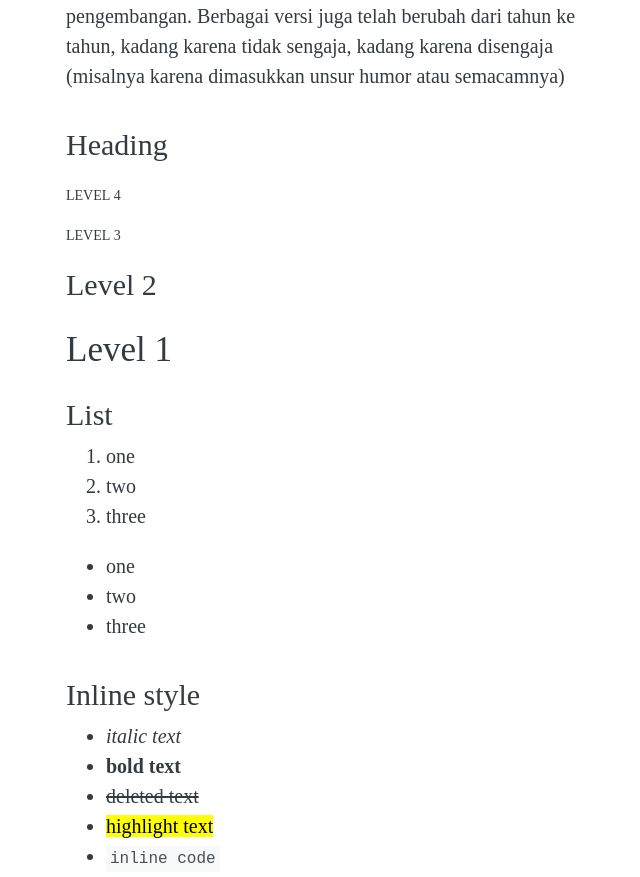
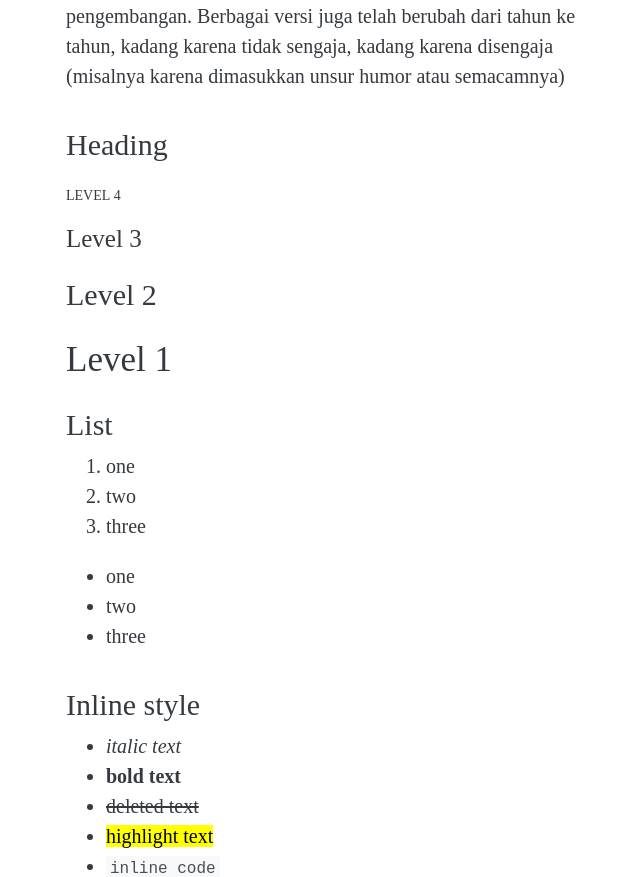
Before and after one commit to mhmdilfaj/mhmdilfaj.github.io, a Jekyll site: the page built from _posts/2022-04-21-sample-post.md, in a window 1280 px wide. Shown: the part 638-1515 px from the top of the page, without its empty margins (298-938 px from the left). Built offline with Jekyll 4.4.1, drawn with Linux system fonts in a browser that asks for light colours; some web fonts are replaced.

Commit message:
Update stylesheet.css

```diff
--- a/assets/stylesheet.css
+++ b/assets/stylesheet.css
@@ -113,7 +113,7 @@
 a:focus {
   text-decoration: underline;
   text-decoration-color: var(--link-color);
-  color: currentColor;
+  color: var(--link-color);
 }
 
 img {
@@ -201,7 +201,6 @@
   font-size: 1.25em;
 }
 
-h3,
 h4,
 h5,
 h6 {
```
